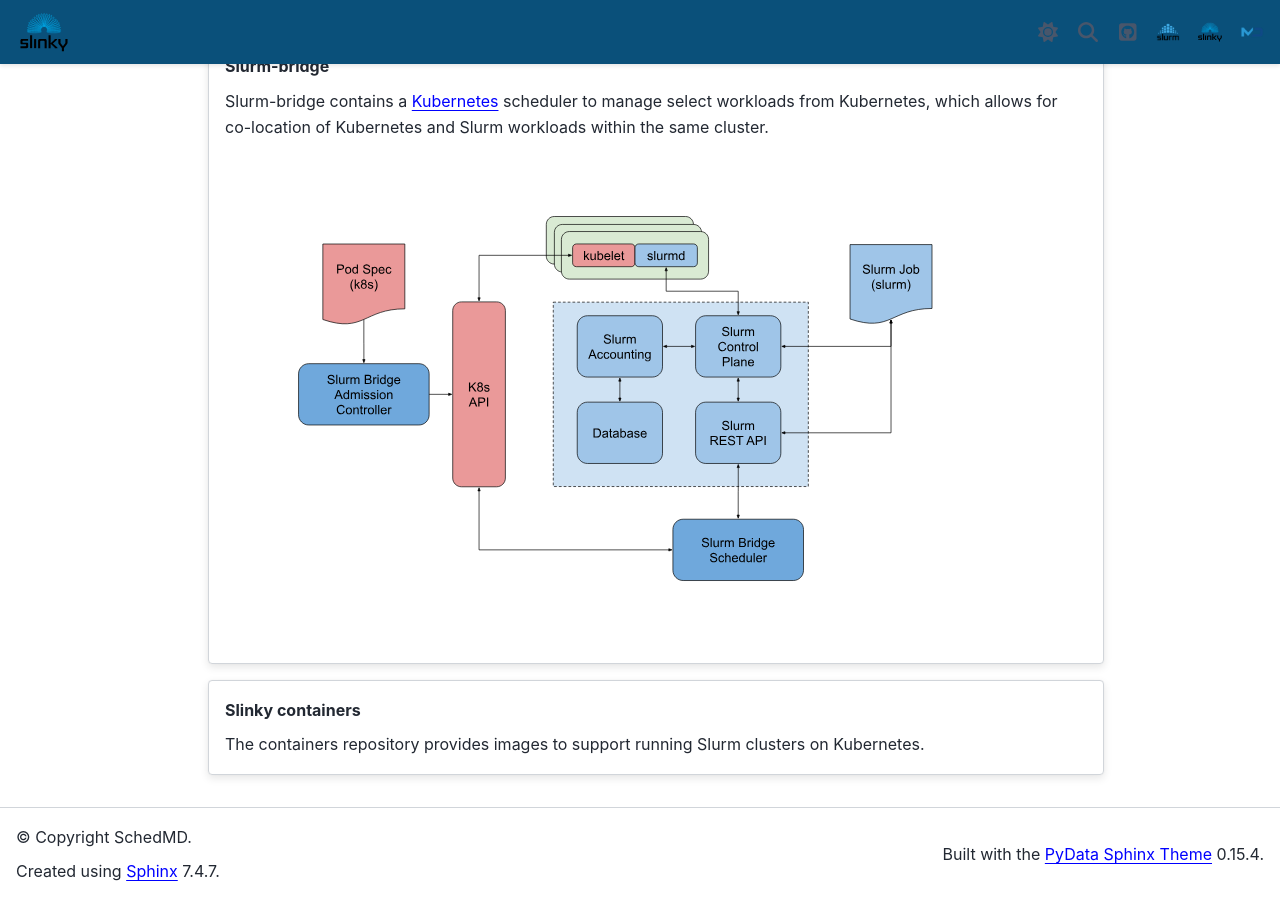
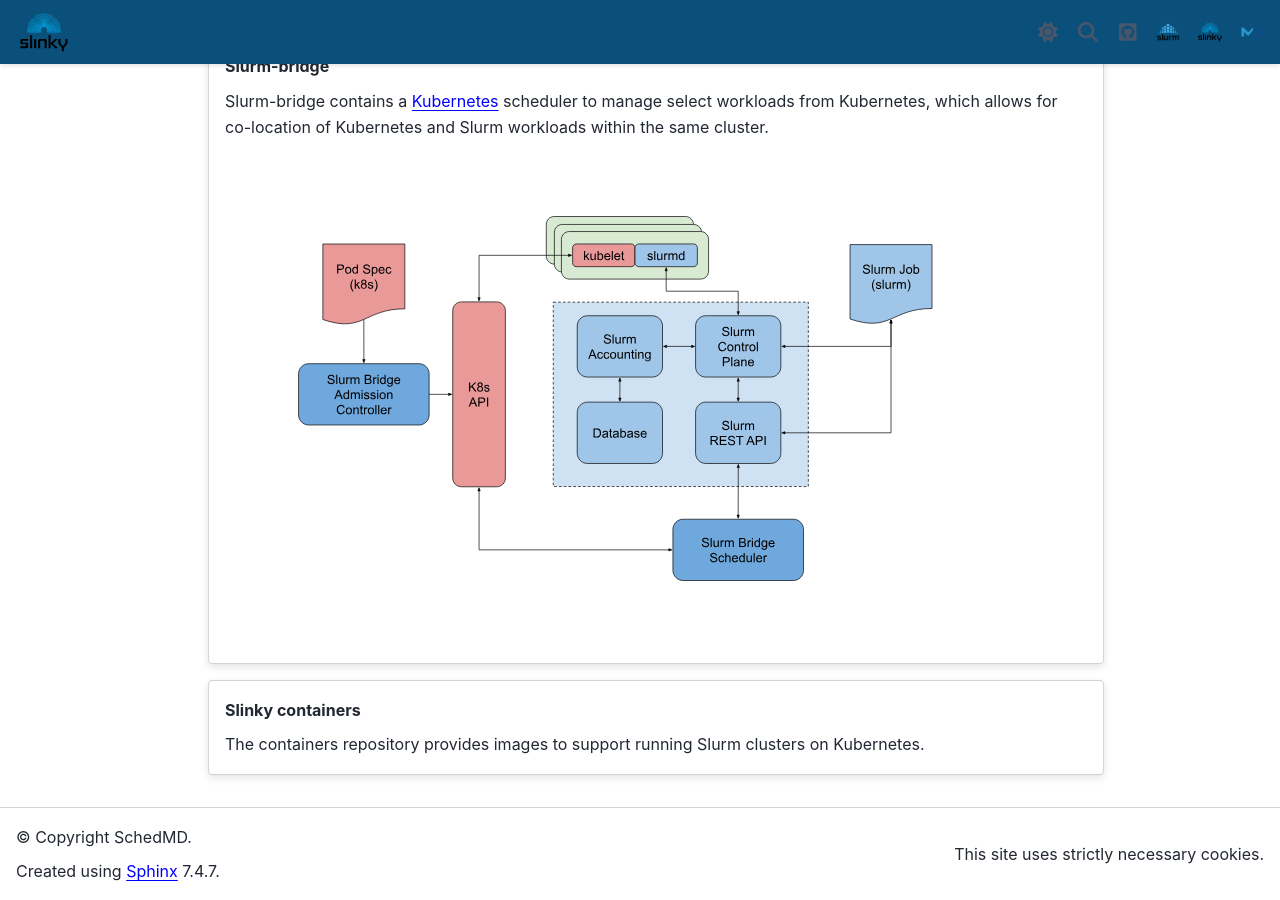
Before and after one commit to SlinkyProject/docs, a Sphinx documentation site: the page built from docs/index.rst, in a window 1280 px wide and 900 px high, scrolled down 1356 px. Built offline with Sphinx 7.4.7 and the PyData theme 0.15.4, drawn with Linux system fonts in a browser that asks for light colours; nearby versions of some CDN libraries.

Commit message:
docs: add cookie notice

```diff
--- /dev/null
+++ b/docs/_templates/cookies.html
@@ -0,0 +1 @@
+<p>This site uses strictly necessary cookies.</p>
--- a/docs/conf.py
+++ b/docs/conf.py
@@ -36,21 +36,17 @@ html_sidebars = {
 }
 html_show_sourcelink = False
 html_theme_options = {
-  "show_toc_level": 2,
-  "show_nav_level": 2,
-  "switcher": {
-      "json_url": "http://127.0.0.1:8000/_static/versions.json",
-      "version_match": version
-  }
-}
-
-html_theme_options = {
-    # ...
+    "show_toc_level": 2,
+    "show_nav_level": 2,
     "navbar_start": ["navbar-logo"],
     "navbar_center": ["navbar-nav"],
     "navbar_end": ["navbar-icon-links"],
     "navbar_persistent": ["theme-switcher", "search-button"],
-    # ...
+    "footer_end": ["cookies.html"],
+    "switcher": {
+        "json_url": "http://127.0.0.1:8000/_static/versions.json",
+        "version_match": version,
+    },
     "logo": {
         "alt_text": "Slinky - Home"
     },
```
